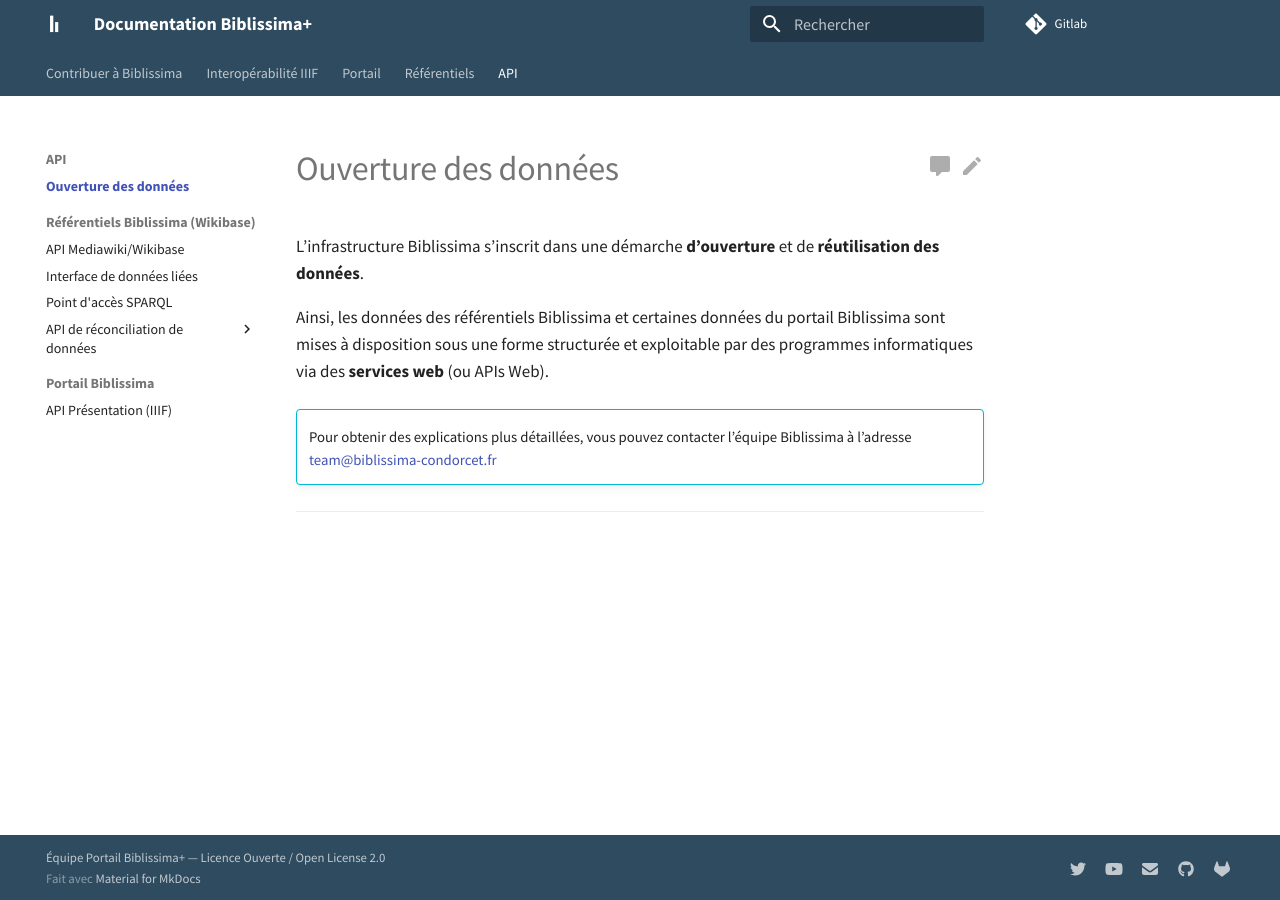
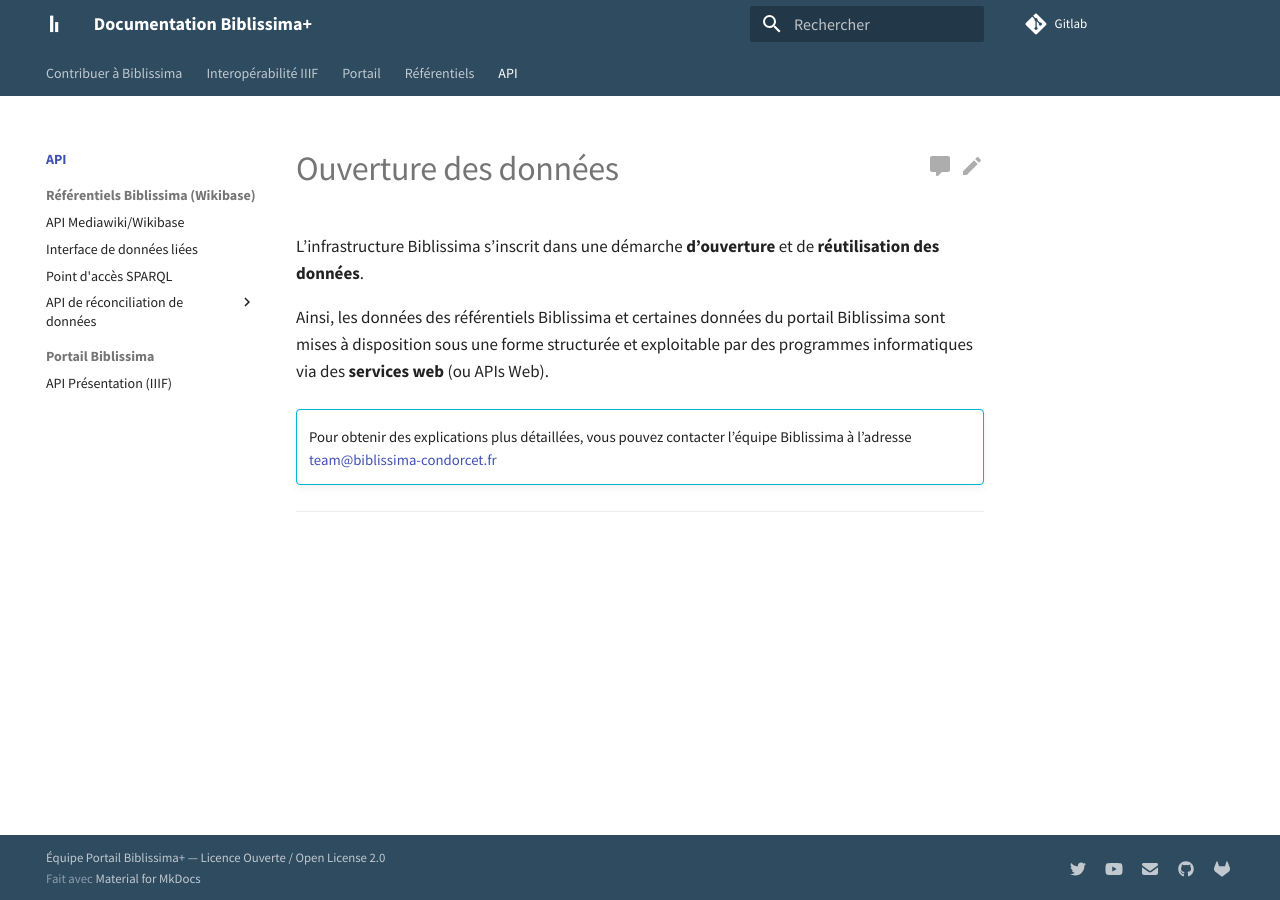
Before and after one commit to biblissima/doc.biblissima, an MkDocs documentation site: the page built from docs/api/index.md, in a window 1280 px wide. Built offline with MkDocs 1.6.1 and Material for MkDocs 9.7.7, drawn with Linux system fonts in a browser that asks for light colours; part of the change alters nothing that is shown.

```diff
--- a/mkdocs.yml
+++ b/mkdocs.yml
@@ -91,7 +91,7 @@ nav:
   - Référentiels :
     - referentiels/index.md
   - API:
-      - Ouverture des données : api/api.md
+      - Ouverture des données : api/index.md
       - Référentiels Biblissima (Wikibase) :
         - API Mediawiki/Wikibase : api/api-mediawiki.md
         - Interface de données liées : api/interface-donnees-liees.md
```
Also changed, not shown: docs/api/index.md (renamed from docs/api/api.md).
